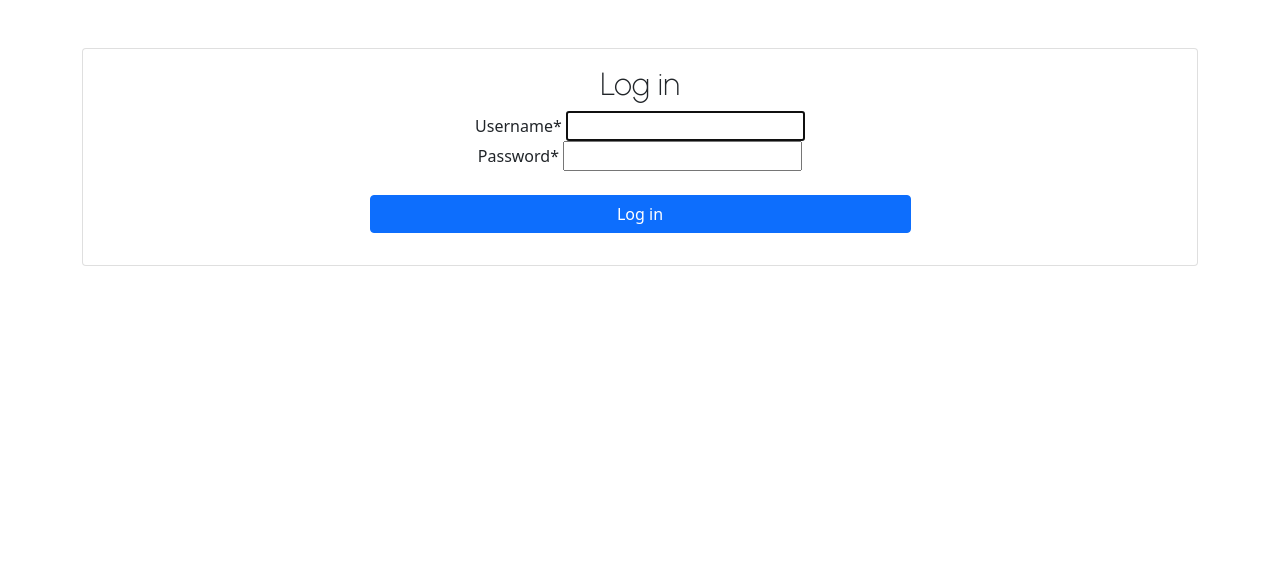
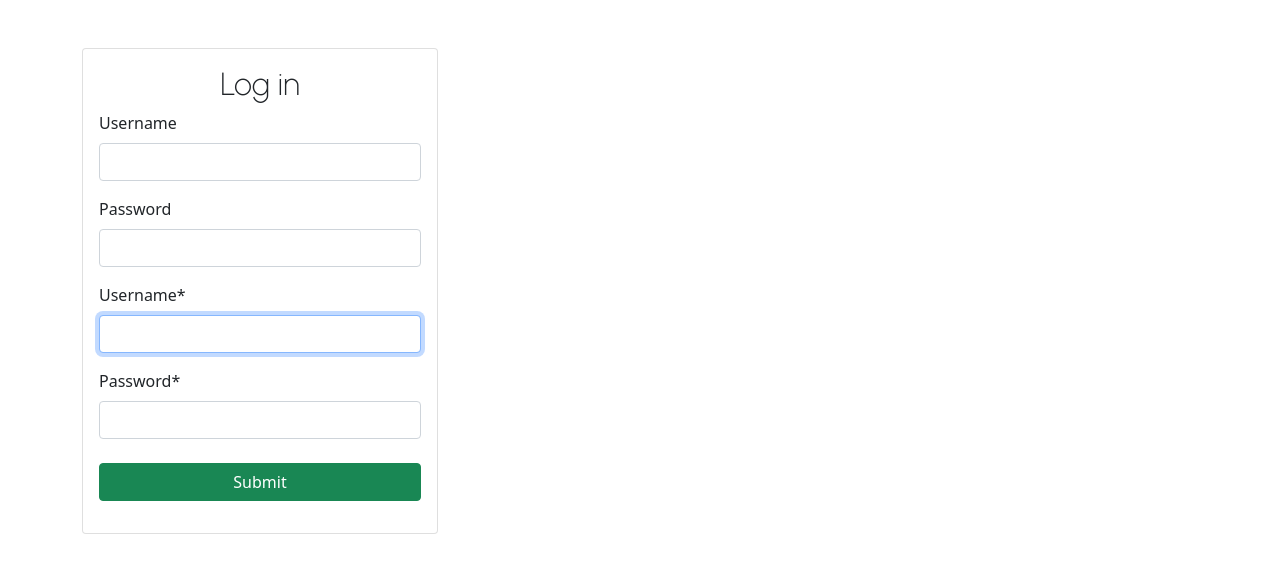
Before and after one commit to renataberoli/bug_catcher, a Django app: page /accounts/login/ in a window 1280 px wide. Shown: the part 56-629 px from the top of the page. Run offline with Django 3.2, Linux system fonts and the light colour scheme; some libraries are stand-ins or nearby versions.

Commit message:
organizing forms

```diff
--- a/app/templates/issue/base.html
+++ b/app/templates/issue/base.html
@@ -14,7 +14,7 @@
                 integrity="sha384-ka7Sk0Gln4gmtz2MlQnikT1wXgYsOg+OMhuP+IlRH9sENBO0LRn5q+8nbTov4+1p"
                 src="https://cdn.jsdelivr.net/npm/bootstrap@5.1.3/dist/js/bootstrap.bundle.min.js"></script>
 
-        <!-- local css -->
+        <!-- local css-->
         <link href="{% static 'css/app.css' %}" rel="stylesheet">
 
         <!-- Ionic Icons library-->
--- a/app/templates/issue/issue_edit.html
+++ b/app/templates/issue/issue_edit.html
@@ -1,11 +1,12 @@
 {% extends 'issue/base.html' %}
+{% load crispy_forms_tags %}
 
 {% block content %}
     <div class="card mt-3">
         <div class="card-body">
             <h2>New issue</h2>
             <form class="post-form" method="POST">{% csrf_token %}
-                {{ form.as_p }}
+                {{ form|crispy }}
                 <button class="save btn btn-success" type="submit">Save</button>
             </form>
         </div>
--- a/app/templates/registration/login.html
+++ b/app/templates/registration/login.html
@@ -1,16 +1,30 @@
-{% extends '../issue/base.html' %}
+{% extends 'issue/base.html' %}
 {% load crispy_forms_tags %}
 
 {% block content %}
-  <div class="card text-center mt-5">
-    <div class="card-body login-card">
-      <h2>Log in</h2>
-      <form method="POST">{% csrf_token %}
-        {{ form|crispy}}
-        <div class="d-grid gap-2 col-6 mx-auto mt-4">
-          <button type="submit" class="btn btn-primary">Log in</button>
+  <div class="row">
+    <div class="col-lg-4 col-md-4 col-sm-1">
+      <div class="card mt-5">
+        <div class="card-body ">
+          <h2 class="text-center">Log in</h2>
+          <form method="POST">
+            <div class="mb-3">
+              <label for="exampleFormControlInput1" class="form-label">Username</label>
+              <input type="text" class="form-control" id="exampleFormControlInput1">
+            </div>
+            <div class="mb-3">
+              <label for="inputPassword" class="form-label">Password</label>
+                <input type="password" class="form-control" id="inputPassword">
+            </div>
+          </form>
+          <form method="POST">{% csrf_token %}
+            {{ form|crispy }}
+            <div class="d-grid gap-2 mx-auto mt-4">
+              <button type="submit" class="btn btn-success">Submit</button>
+            </div>
+          </form>
         </div>
-      </form>
+      </div>
     </div>
   </div>
 {% endblock %}
--- a/app/views.py
+++ b/app/views.py
@@ -11,7 +11,6 @@ def issue_list(request):
     status = request.GET.get("status")
     label = request.GET.get("label")
     assigned = request.GET.get("assigned")
-    print(assigned)
 
     if not request.GET:
         queryset = Issue.objects.filter(status="open").order_by("priority")
--- a/bug_catcher/settings.py
+++ b/bug_catcher/settings.py
@@ -26,9 +26,12 @@ INSTALLED_APPS = [
     'django.contrib.staticfiles',
     'app',
     "crispy_forms",
+    "crispy_bootstrap5",
 ]
 
-CRISPY_TEMPLATE_PACK = 'uni_form'
+CRISPY_ALLOWED_TEMPLATE_PACKS = "bootstrap5"
+
+CRISPY_TEMPLATE_PACK = "bootstrap5"
 
 MIDDLEWARE = [
     'django.middleware.security.SecurityMiddleware',
```
Also changed, not shown: app/static/css/app.css (line endings or trailing spaces).
